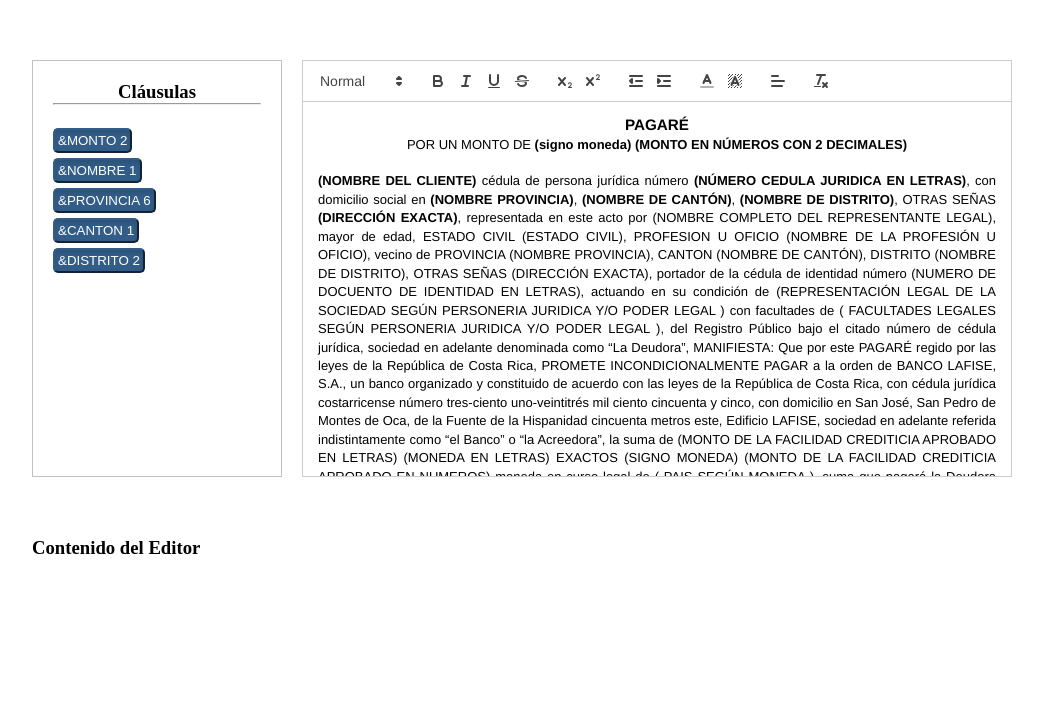
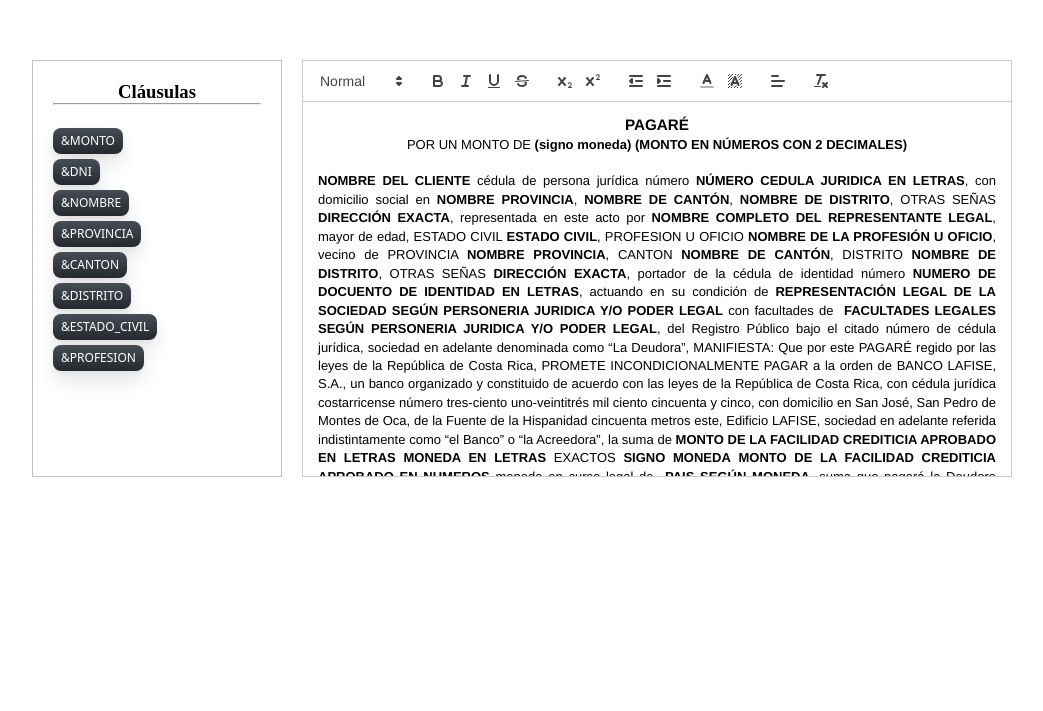
Before and after one commit to jebz17/ADLAF, a plain HTML site: page index.html in a window 1280 px wide. Shown: the whole page, without its empty margins (108-1151 px from the left). Drawn offline with Linux system fonts and the light colour scheme.

Commit message:
Second commit

```diff
--- /dev/null
+++ b/assets/css/app.css
@@ -0,0 +1,80 @@
+* {
+    padding: 0;
+    margin: 0;
+}
+
+section.adlaf-body-editor {
+    width: 1000px;
+    margin: 40px;
+    margin-left: auto;
+    margin-right: auto;
+    display: grid;
+    grid-template-columns: 1fr 3fr;
+    grid-template-rows: 1fr;
+    column-gap: 0px;
+    row-gap: 0px;
+}
+
+
+section.adlaf-body-editor > article, article.adlaf-editor-left {
+    grid-area: 1 / 2 / 2 / 3;
+    padding: 20px;
+}
+
+section.adlaf-body-editor > article.adlaf-editor-right {
+    grid-area: 1 / 1 / 2 / 2;
+    margin: 20px 0;
+    border: solid 1px rgba(128, 128, 128, 0.49);
+}
+
+/* CSS */
+.adlaf-btn-clause {
+    align-items: center;
+    background-color: initial;
+    background-image: linear-gradient(#464d55, #25292e);
+    border-radius: 8px;
+    border-width: 0;
+    box-shadow: 0 10px 20px rgba(0, 0, 0, .1), 0 3px 6px rgba(0, 0, 0, .05);
+    box-sizing: border-box;
+    color: #fff;
+    cursor: pointer;
+    display: inline-flex;
+    flex-direction: column;
+    font-family: expo-brand-demi, system-ui, -apple-system, BlinkMacSystemFont, "Segoe UI", Roboto, "Helvetica Neue", Arial, "Noto Sans", sans-serif, "Apple Color Emoji", "Segoe UI Emoji", "Segoe UI Symbol", "Noto Color Emoji";
+    font-size: 12px;
+    height: 26px;
+    justify-content: center;
+    line-height: 1;
+    margin: 0;
+    outline: none;
+    overflow: hidden;
+    padding: 0 8px;
+    text-align: center;
+    text-decoration: none;
+    transform: translate3d(0, 0, 0);
+    transition: all 150ms;
+    vertical-align: baseline;
+    white-space: nowrap;
+    user-select: none;
+    -webkit-user-select: none;
+    touch-action: manipulation;
+}
+
+.adlaf-btn-clause:hover {
+    box-shadow: rgba(0, 1, 0, .2) 0 2px 8px;
+    opacity: .85;
+}
+
+.adlaf-btn-clause:active {
+    outline: 0;
+}
+
+.adlaf-btn-clause:focus {
+    box-shadow: rgba(0, 0, 0, .5) 0 0 0 3px;
+}
+
+@media (max-width: 420px) {
+    .adlaf-btn-clause {
+        height: 48px;
+    }
+}
--- /dev/null
+++ b/assets/js/app.js
@@ -0,0 +1,29 @@
+
+const content = document.getElementById('content-text');
+const quill = new Quill('#editor', {
+    modules: {
+        toolbar: [
+            [{ header: [1, 2, 3, false] }],
+            ['bold', 'italic', 'underline', 'strike'],
+            [{ 'script': 'sub' }, { 'script': 'super' }],
+            [{ 'indent': '-1' }, { 'indent': '+1' }],
+            [{ 'color': [] }, { 'background': [] }],
+            [{ 'align': [] }],
+            ['clean']
+        ]
+    },
+    placeholder: 'Texto...',
+    theme: 'snow'
+});
+
+const handledAddClause = (text) => {
+    const isSelected = quill.getSelection();
+    if (isSelected) {
+        const positionCursor = isSelected.index;
+        const lengthWord = isSelected.length;
+        if (lengthWord > 0) {
+            quill.deleteText(positionCursor, lengthWord);
+        }
+        quill.insertText(positionCursor, `${ text };`, 'bold', true);
+    }
+}
--- a/index.html
+++ b/index.html
@@ -4,151 +4,71 @@
 	<meta charset="UTF-8">
 	<meta name="viewport" content="width=device-width, initial-scale=1.0">
 	<link href="./assets/css/quilljs_1.3.6_snow.css" rel="stylesheet">
-	<style>
-		* {
-			padding: 0;
-			margin: 0;
-		}
-
-		section {
-			width: 1000px;
-			margin: 40px;
-			margin-left: auto;
-			margin-right: auto;
-
-			/** display: flex;
-			justify-content: space-between; space-evenly; space-around;*/
-
-			display: grid;
-			grid-template-columns: 1fr 3fr;
-			grid-template-rows: 1fr;
-			column-gap: 0px;
-			row-gap: 0px;
-		}
-
-
-		section > article {
-			grid-area: 1 / 2 / 2 / 3;
-			padding: 20px;
-		}
-
-
-		section > article:last-child {
-			grid-area: 1 / 1 / 2 / 2;
-			margin: 20px 0;
-			border: solid 1px rgba(128, 128, 128, 0.49);
-		}
-
-
-	</style>
+	<link rel="stylesheet" href="./assets/css/app.css">
 	<title>QuillJS</title>
 </head>
 
 <body>
-	<section>
-		<article>
-			<!-- Create the editor container -->
+	<section class="adlaf-body-editor">
+		<article class="adlaf-editor-left">
 			<div id="editor" style="height: 375px;">
 				<h3 class="ql-align-center">PAGARÉ</h3>
 				<p class="ql-align-center">POR UN MONTO DE <strong>(signo moneda)</strong> <strong>(MONTO EN NÚMEROS CON 2 DECIMALES)</strong></p>
 				<br />
 				<p style="text-align: justify;">
-					<strong>(NOMBRE DEL CLIENTE)</strong> cédula de persona jurídica número <strong>(NÚMERO CEDULA JURIDICA EN LETRAS)</strong>,
-					con domicilio social en <strong>(NOMBRE PROVINCIA)</strong>, <strong>(NOMBRE DE CANTÓN)</strong>, <strong>(NOMBRE DE DISTRITO)</strong>, OTRAS SEÑAS
-					<strong>(DIRECCIÓN EXACTA)</strong>, representada en este acto por (NOMBRE COMPLETO DEL REPRESENTANTE LEGAL), mayor de edad, ESTADO CIVIL
-					(ESTADO CIVIL), PROFESION U OFICIO (NOMBRE DE LA PROFESIÓN U OFICIO), vecino de PROVINCIA (NOMBRE PROVINCIA), CANTON
-					(NOMBRE DE CANTÓN), DISTRITO (NOMBRE DE DISTRITO), OTRAS SEÑAS (DIRECCIÓN EXACTA), portador de la cédula de identidad número
-					(NUMERO DE DOCUENTO DE IDENTIDAD EN LETRAS), actuando en su condición de (REPRESENTACIÓN LEGAL DE LA SOCIEDAD SEGÚN
-					PERSONERIA JURIDICA Y/O PODER LEGAL )  con facultades de ( FACULTADES LEGALES SEGÚN PERSONERIA JURIDICA Y/O PODER LEGAL ),
+					<strong>NOMBRE DEL CLIENTE</strong> cédula de persona jurídica número <strong>NÚMERO CEDULA JURIDICA EN LETRAS</strong>,
+					con domicilio social en <strong>NOMBRE PROVINCIA</strong>, <strong>NOMBRE DE CANTÓN</strong>, <strong>NOMBRE DE DISTRITO</strong>, OTRAS SEÑAS
+					<strong>DIRECCIÓN EXACTA</strong>, representada en este acto por <strong>NOMBRE COMPLETO DEL REPRESENTANTE LEGAL</strong>, mayor de edad, ESTADO CIVIL
+					<strong>ESTADO CIVIL</strong>, PROFESION U OFICIO <strong>NOMBRE DE LA PROFESIÓN U OFICIO</strong>, vecino de PROVINCIA <strong>NOMBRE PROVINCIA</strong>, CANTON
+					<strong>NOMBRE DE CANTÓN</strong>, DISTRITO <strong>NOMBRE DE DISTRITO</strong>, OTRAS SEÑAS <strong>DIRECCIÓN EXACTA</strong>, portador de la cédula de identidad número
+					<strong>NUMERO DE DOCUENTO DE IDENTIDAD EN LETRAS</strong>, actuando en su condición de <strong>REPRESENTACIÓN LEGAL DE LA SOCIEDAD SEGÚN
+					PERSONERIA JURIDICA Y/O PODER LEGAL</strong>  con facultades de <strong> FACULTADES LEGALES SEGÚN PERSONERIA JURIDICA Y/O PODER LEGAL</strong>,
 					del Registro Público bajo el citado número de cédula jurídica, sociedad en adelante denominada como “La Deudora”,
 					MANIFIESTA: Que por este PAGARÉ regido por las leyes de la República de Costa Rica, PROMETE INCONDICIONALMENTE PAGAR a
 					la orden de BANCO LAFISE, S.A., un banco organizado y constituido de acuerdo con las leyes de la República de Costa Rica,
 					con cédula jurídica costarricense número tres-ciento uno-veintitrés mil ciento cincuenta y cinco, con domicilio en San José,
 					San Pedro de Montes de Oca, de la Fuente de la Hispanidad cincuenta metros este, Edificio LAFISE, sociedad en adelante
-				    referida indistintamente como “el Banco” o “la Acreedora”, la suma de (MONTO DE LA FACILIDAD CREDITICIA APROBADO EN  LETRAS)
-					(MONEDA EN LETRAS)  EXACTOS (SIGNO MONEDA) (MONTO DE LA FACILIDAD CREDITICIA APROBADO EN NUMEROS)  moneda en curso legal de
-					( PAIS SEGÚN MONEDA ),  suma que pagará la Deudora mediante  (CANTIDAD DE CUOTAS EN LETRAS)  cuotas, ( FORMA DE PAGO SEGÚN
-					LO APROBADO EN TDA)  por un monto de  (MONEDA EN LETRAS)  EXACTOS (SIGNO MONEDA) (MONTO DE LA FACILIDAD CREDITICIA APROBADO
-					EN NUMEROS CON DOS DECIMALES)  moneda en curso legal de ( PAIS SEGÚN MONEDA ) cada una, excepto la última que será del saldo
-					que aún quedare, debiendo realizar el pago de la primera cuota el día  (DIA DEL MES EN LETRAS QUE INICIO EL CRÉDITO) del MES
-					(MES DEL INICIO EN LETRAS) del año (AÑO DE INICIO EN LETRAS), así sucesivamente todos los días  (DIA DEL MES DE PAGO EN LETRAS)
-					de cada mes, hasta la última cuota el día (DIA DEL MES EN LETRAS QUE FINALIZA EL CRÉDITO) del MES (MES DEL FINAL EN LETRAS) del
-					año (AÑO DEL FINAL EN LETRAS),, fecha de vencimiento de esta deuda. Esta deuda devengará intereses corrientes a partir de hoy
-					a una tasa de interés  (COMPOSICIÓN DE LA TASA DE INTERES DE LA FACILIDAD DEL CREDITO ). Los intereses corrientes y moratorios
-					se calcularán conforme a los días transcurridos sobre la base de un año comercial de trescientos sesenta (360) días. En caso
+					referida indistintamente como “el Banco” o “la Acreedora”, la suma de <strong>MONTO DE LA FACILIDAD CREDITICIA APROBADO EN  LETRAS</strong>
+					<strong>MONEDA EN LETRAS</strong>  EXACTOS <strong>SIGNO MONEDA</strong> <strong>MONTO DE LA FACILIDAD CREDITICIA APROBADO EN NUMEROS</strong>  moneda en curso legal de
+					<strong> PAIS SEGÚN MONEDA</strong>,  suma que pagará la Deudora mediante  <strong>CANTIDAD DE CUOTAS EN LETRAS</strong>  cuotas, <strong> FORMA DE PAGO SEGÚN
+					LO APROBADO EN TDA</strong>  por un monto de  <strong>MONEDA EN LETRAS</strong>  EXACTOS <strong>SIGNO MONEDA</strong> <strong>MONTO DE LA FACILIDAD CREDITICIA APROBADO
+					EN NUMEROS CON DOS DECIMALES</strong>  moneda en curso legal de <strong> PAIS SEGÚN MONEDA</strong> cada una, excepto la última que será del saldo
+					que aún quedare, debiendo realizar el pago de la primera cuota el día  <strong>DIA DEL MES EN LETRAS QUE INICIO EL CRÉDITO</strong> del MES
+					<strong>MES DEL INICIO EN LETRAS</strong> del año <strong>AÑO DE INICIO EN LETRAS</strong>, así sucesivamente todos los días  <strong>DIA DEL MES DE PAGO EN LETRAS</strong>
+					de cada mes, hasta la última cuota el día <strong>DIA DEL MES EN LETRAS QUE FINALIZA EL CRÉDITO</strong> del MES <strong>MES DEL FINAL EN LETRAS</strong> del
+					año <strong>AÑO DEL FINAL EN LETRAS</strong>, fecha de vencimiento de esta deuda. Esta deuda devengará intereses corrientes a partir de hoy
+					a una tasa de interés  <strong>COMPOSICIÓN DE LA TASA DE INTERES DE LA FACILIDAD DEL CREDITO</strong>. Los intereses corrientes y moratorios
+					se calcularán conforme a los días transcurridos sobre la base de un año comercial de trescientos sesenta <strong>360</strong> días. En caso
 					de mora, la Deudora reconocerá y pagará intereses moratorios a una tasa anual equivalente a la tasa de interés
 				</p>
 			</div>
 		</article>
-		<article>
-			<!-- <h1 x-data="{ message: 'I ❤️ Alpine' }" x-text="message"></h1> -->
+		<article class="adlaf-editor-right">
 			<h3 style="text-align: center;">Cláusulas</h3>
 			<hr />
 			<br />
 			<ul style="list-style: none;"
-				x-data="{ tags: [{ counter: 2, tag: '&MONTO' }, { counter: 1, tag: '&NOMBRE' }, { counter: 6, tag: '&PROVINCIA' }, { counter: 1, tag: '&CANTON' }, { counter: 2, tag: '&DISTRITO'} ] }">
-				<template x-for="value in tags" :key="value.tag">
+				x-data="{ tags: [ '&MONTO', '&DNI', '&NOMBRE', '&PROVINCIA', '&CANTON', '&DISTRITO', '&ESTADO_CIVIL', '&PROFESION' ] }">
+				<template x-for="tag in tags" :key="tag">
 					<li style="margin: 5px 0;">
-						<button style="border-radius: 5px; padding: 3px; background: #325D88; border-color: #325D88; color: #ffffff; cursor: pointer; box-shadow: inset 0 3px 5px rgba(0, 0, 0, 0.125);"
-							onclick="agregarClausula('&clausula')"
-							x-text="value.tag + ' ' + value.counter"></button>
+						<button class="adlaf-btn-clause" role="button"
+							x-on:click="handledAddClause(tag)" x-text="tag">
+						</button>
 					</li>
 				</template>
 
 			</ul>
 		</article>
 	</section>
-	<section>
+
+	<!-- <section>
 		<h3>Contenido del Editor</h3>
 		<p id="content-text"></p>
-	</section>
+	</section> -->
 
-	<!-- Alpine.js -->
 	<script defer src="./assets/js/alpinejs@3.x.x.min.js"></script>
-	<!-- Include the Quill library -->
 	<script src="assets/js/quilljs_1.3.6.js"></script>
-
-	<!-- Initialize Quill editor -->
-	<script>
-		const content = document.getElementById('content-text');
-		const quill = new Quill('#editor', {
-			modules: {
-				toolbar: [
-					[{ header: [1, 2, 3, false] }],
-					['bold', 'italic', 'underline', 'strike'],
-					[{ 'script': 'sub' }, { 'script': 'super' }],
-					[{ 'indent': '-1' }, { 'indent': '+1' }],
-					[{ 'color': [] }, { 'background': [] }],
-					[{ 'align': [] }],
-					['clean']
-				]
-			},
-			placeholder: 'Texto...',
-			theme: 'snow'  // or 'bubble'
-		});
-
-		// const quill = new Quill('#editor', {
-			// modules: {
-				// toolbar: true
-			// },
-			// theme: 'snow'
-		// });
-
-
-		quill.on('text-change', () => {
-			let text = quill.root.innerHTML;
-			text = text.replace(/class="ql-align-justify"/g, 'style="text-align: justify;"');
-			text = text.replace(/class="ql-align-center"/g, 'style="text-align: center;"');
-			text = text.replace(/class="ql-align-right"/g, 'style="text-align: right;"');
-			content.innerHTML = text;
-		});
-
-		const agregarClausula = (text) => {
-			const posCursor = quill.getSelection().index;
-			quill.insertText(posCursor, `${ text };`, 'bold', true);
-		}
-
-	</script>
+	<script src="./assets/js/app.js"></script>
 
 </body>
 
```
